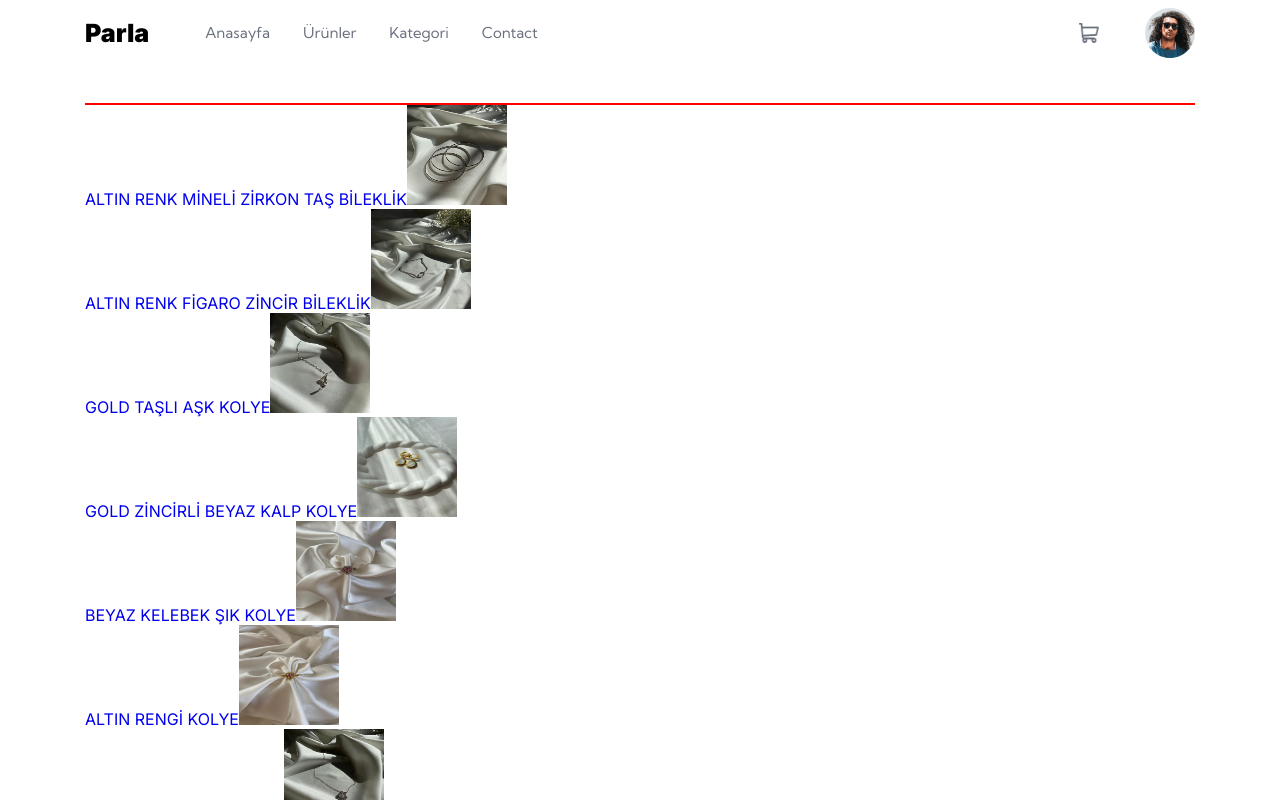
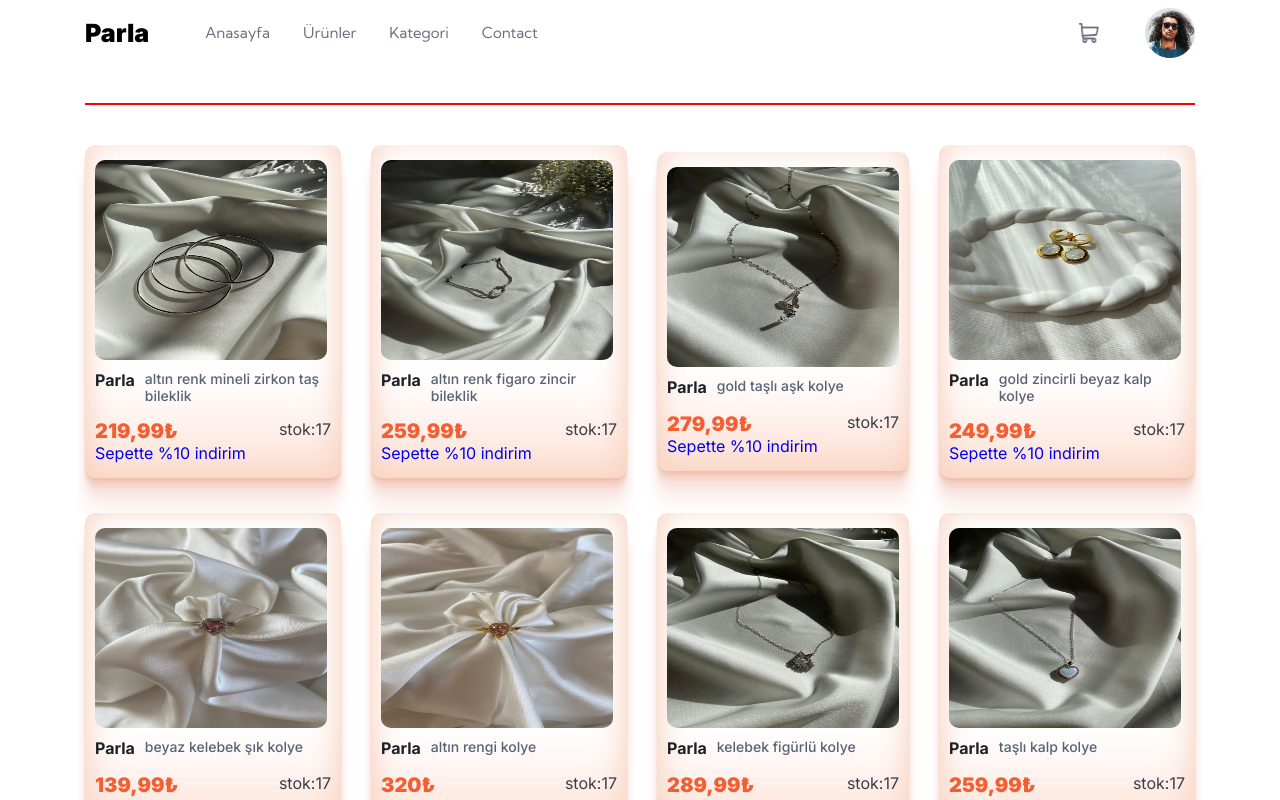
Before and after one commit to zehraecer/eCommerceWithNext, a Next.js app: page /products in a window 1280 px wide. Shown: the top 800 px of the page. Built offline with nearby package versions, Linux system fonts and the light colour scheme.

Commit message:
products sayfasının css i kodlandı

```diff
--- a/src/app/globals.css
+++ b/src/app/globals.css
@@ -54,6 +54,76 @@ a {
     justify-content: center;
     align-items: center;
     gap: 46px;
+}
+
+
+.productsGrid {
+    margin-top: 40px;
+    display: grid;
+    grid-template-columns: auto auto auto auto;
+    justify-content: center;
+    align-items: center;
+    gap: 35px 30px;
+
+}
+
+.product-one {
+    padding: 15px 10px;
+    border-radius: 10px;
+    box-shadow: rgba(222, 123, 73, 0.17) 0px 0px 25px 4px inset, rgba(251, 148, 97, 0.15) 0px -36px 30px 0px inset, rgba(241, 128, 91, 0.1) 0px -79px 40px 0px inset, rgba(228, 106, 65, 0.06) 0px 2px 1px, rgb(238 103 50 / 9%) 0px 4px 2px, rgb(211 73 8 / 9%) 0px 8px 4px, rgb(210 62 40 / 9%) 0px 16px 8px, rgb(215 77 38 / 9%) 0px 32px 16px;
+}
+
+.product-one-img {
+    display: flex;
+    justify-content: space-between;
+
+    img {
+        border-radius: 10px;
+        width: 232px;
+        height: 200px;
+    }
+}
+
+.product-one-first {
+    display: flex;
+    gap: 10px;
+    margin-top: 10px;
+
+    span {
+        text-align: left;
+        color: #1D2026;
+        font-weight: 700;
+    }
+
+    p {
+        overflow: hidden;
+        /* white-space: nowrap; */
+        text-overflow: ellipsis;
+        font-size: 14px;
+        font-weight: 500;
+        margin: 0;
+        text-align: left;
+        text-transform: lowercase;
+        color: #586275;
+    }
+}
+
+.product-one-second {
+    display: flex;
+    justify-content: space-between;
+    margin-top: 15px;
+
+    span {
+        color: rgb(243, 95, 50);
+        font-weight: 900;
+        font-size: 20px;
+    }
+
+    p {
+
+        margin: 0%;
+        color: #393e47;
+    }
 }
 
 .productWrapper {
--- a/src/app/layout.js
+++ b/src/app/layout.js
@@ -11,7 +11,7 @@ export const metadata = {
 
 export default function RootLayout({ children }) {
   return (
-    <html lang="en">
+    <html lang="tr">
       <body className={inter.className}>
         <div className="container">
           <Header />
--- a/src/app/products/page.js
+++ b/src/app/products/page.js
@@ -8,16 +8,28 @@ export default function GetProducts() {
 
     return (
         <>
+            <div className="productsGrid">
                 {Products.map(product => {
                     return (
-                    <Link href={`/products/${product.id}`}>
-                        <div>
-                            <span>{product.description}</span>
-                            <img style={{ width: "100px", height: "100px" }} src={product.image} />
+                        <Link href={`/products/${product.id}`} >
+                            <div className="product-one">
+                                <div className="product-one-img">
+                                    <img src={product.image} />
+                                </div>
+                                <div className="product-one-first">
+                                    <span>{product.name}</span>
+                                    <p>{product.description}</p>
+                                </div>
+                                <div className="product-one-second">
+                                    <span>{product.price}₺</span>
+                                    <p> stok:{product.stock}</p>
+                                </div>
+                                <span>Sepette %{product.discount}  indirim</span>
                             </div>
                         </Link>
                     )
                 })}
+            </div>
         </>
     )
 }
--- a/src/components/Header.jsx
+++ b/src/components/Header.jsx
@@ -4,6 +4,7 @@ export const Header = () => {
 
     return (
         <>
+
             <div className="header">
                 <div className="headerLeft">
                     <div>
--- a/src/data/product.json
+++ b/src/data/product.json
@@ -199,7 +199,7 @@
         "price": "279,99",
         "category": 3,
         "discount": "10",
-        "image": "kupe.4jpg",
+        "image": "kupe4.jpg",
         "stock": 17,
         "thumbnails": [
             "bileklik1.jpg",
```
Also changed, not shown: public/bileklik5.jpg (renamed from public/bileklik5jpg.jpg). Lines whose indentation alone changed are shown as unchanged.
